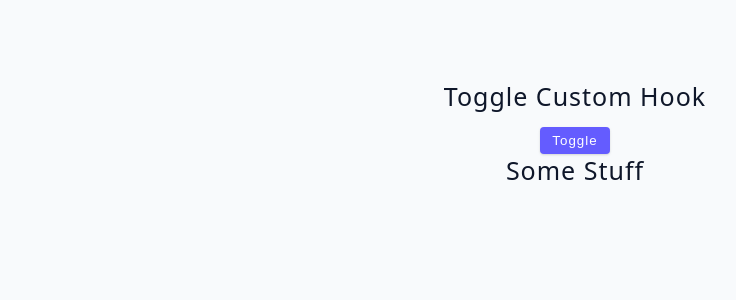
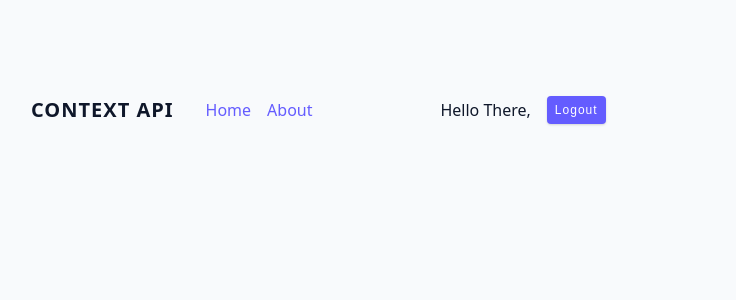
Before and after one commit to yusuf-shahin/Basics-of-react-js, a React (Vite) app in the folder 02-react-hook/: page / in a window 1280 px wide. Shown: the top 300 px of the page, without its empty margins (65-801 px from the left). Built offline with nearby package versions, Linux system fonts and the light colour scheme.

Commit message:
context API on process

```diff
--- a/02-react-hook/src/App.jsx
+++ b/02-react-hook/src/App.jsx
@@ -1,9 +1,9 @@
-import ToggleExample from "./tutorial/08-custom-hooks/final/01-toggle"
+import Navbar from "./tutorial/09-context-api/starter/Navbar"
 
 function App() {
   return (
     <div className='container'>
-      <ToggleExample />
+      <Navbar />
     </div>
   )
 }
--- /dev/null
+++ b/02-react-hook/src/tutorial/09-context-api/starter/NavLinks.jsx
@@ -0,0 +1,18 @@
+import UserContainer from "./UserContainer"
+
+const NavLinks = () => {
+  return (
+    <div className='nav-container'>
+      <ul className='nav-links'>
+        <li>
+          <a href='#'>home</a>
+        </li>
+        <li>
+          <a href='#'>about</a>
+        </li>
+      </ul>
+      <UserContainer />
+    </div>
+  )
+}
+export default NavLinks
--- /dev/null
+++ b/02-react-hook/src/tutorial/09-context-api/starter/Navbar.jsx
@@ -0,0 +1,21 @@
+import { useState, createContext } from "react"
+import NavLinks from "./NavLinks"
+
+export const NavbarContext = createContext()
+console.log(NavbarContext) //# obj which return two things --> 1.Provider , 2. Consumer
+
+const Navbar = () => {
+  const [user, setUser] = useState({ name: "bob" })
+  const logout = () => {
+    setUser(null)
+  }
+  return (
+    <NavbarContext.Provider value={{ user, logout }}>
+      <nav className='navbar'>
+        <h5>CONTEXT API</h5>
+        <NavLinks />
+      </nav>
+    </NavbarContext.Provider>
+  )
+}
+export default Navbar
--- /dev/null
+++ b/02-react-hook/src/tutorial/09-context-api/starter/UserContainer.jsx
@@ -0,0 +1,25 @@
+import { useContext } from "react"
+import { NavbarContext } from "./Navbar"
+
+const UserContainer = () => {
+  const value = useContext(NavbarContext)
+  console.log(value) //# obj which hold property which gonna pass from
+
+  const { user, logout } = value
+
+  return (
+    <div className='user-container'>
+      {user ? (
+        <>
+          <p>Hello There,</p>
+          <button type='button' className='btn' onClick={logout}>
+            logout
+          </button>
+        </>
+      ) : (
+        <p>Please Login</p>
+      )}
+    </div>
+  )
+}
+export default UserContainer
```
Also changed, not shown: 02-react-hook/src/tutorial/09-context-api/starter/README.md (deleted), 1 other file (tests, documents, lock files or other folders).
